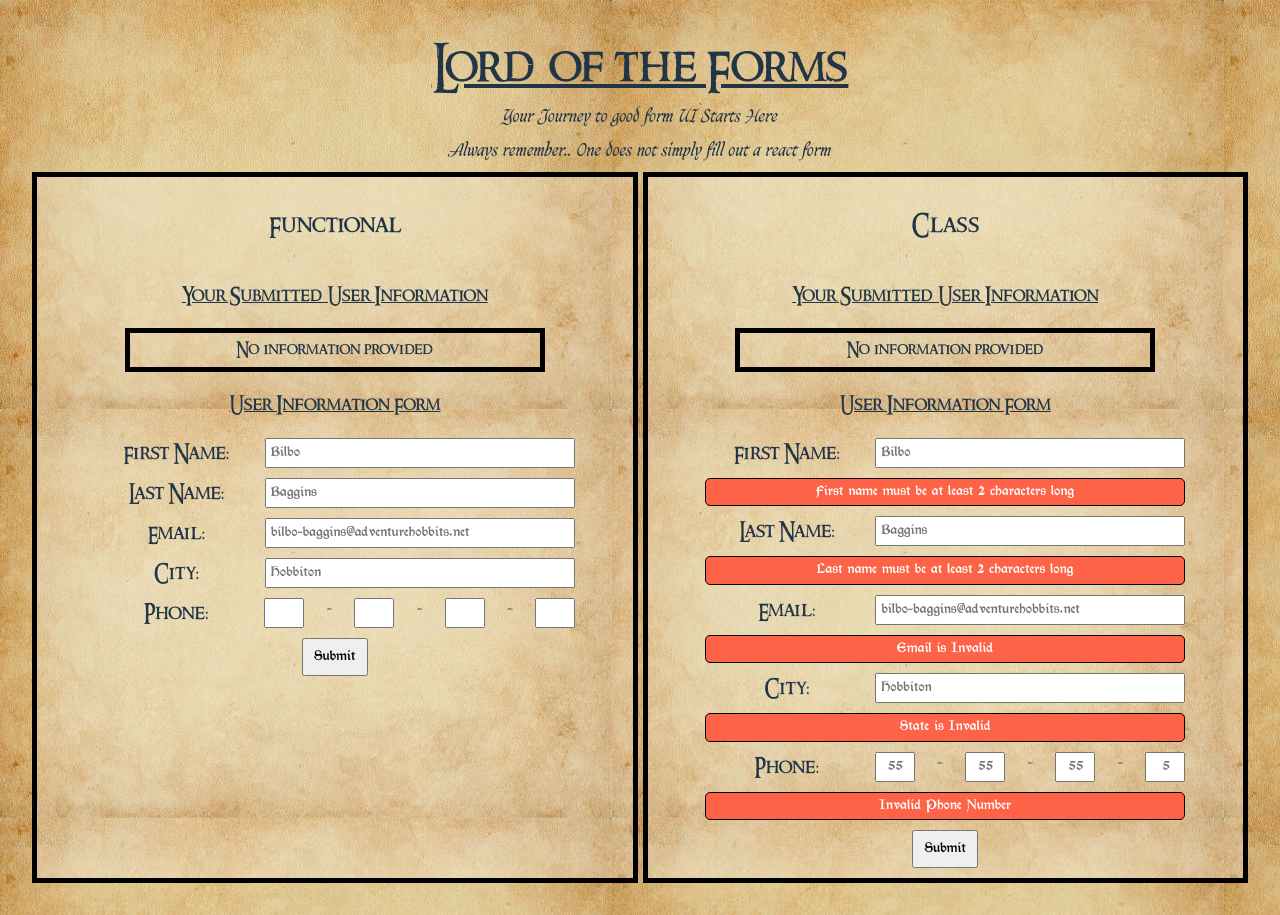
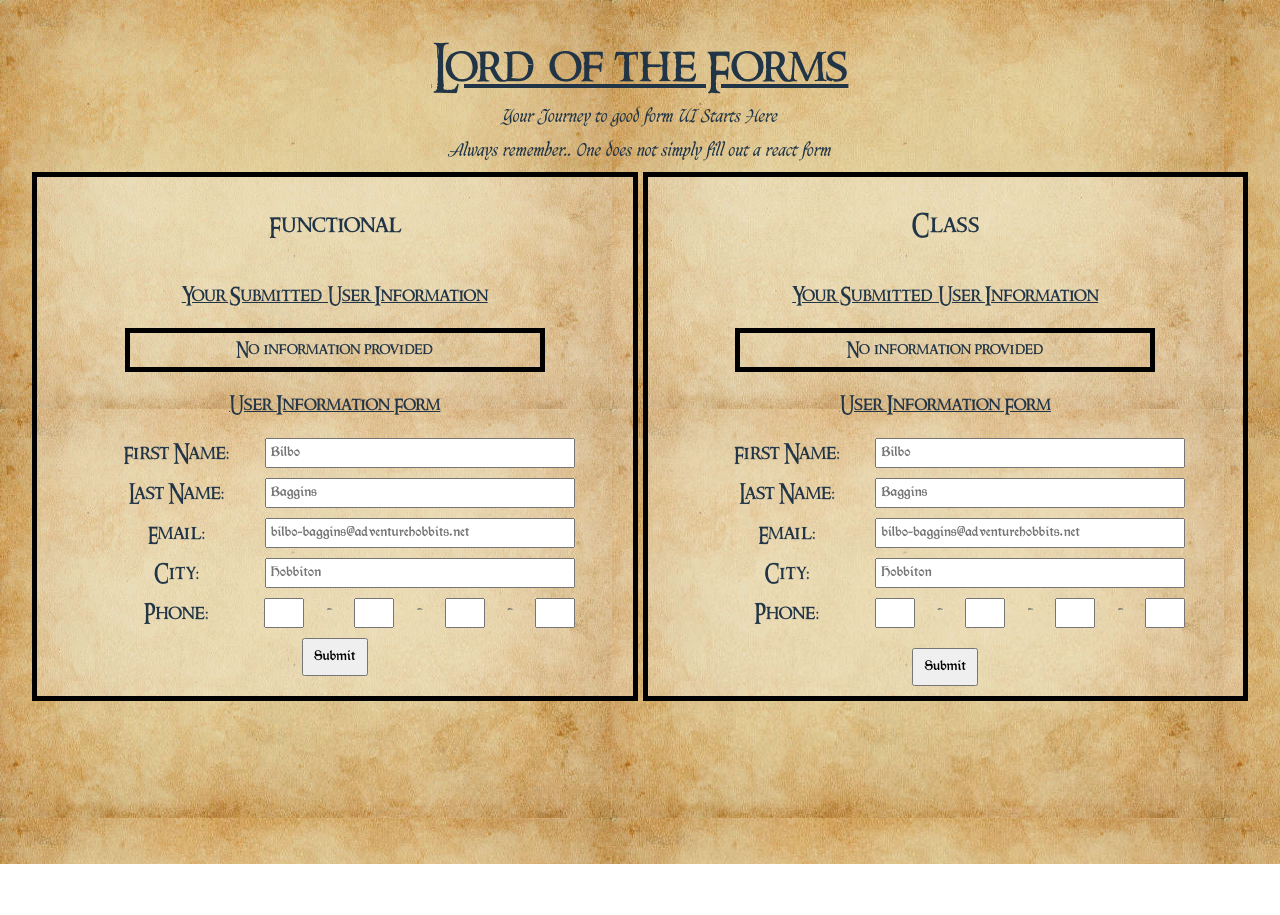
Before and after one commit to mbndvmDevslopes/lotf, a React (Vite) app: page / in a window 1280 px wide. After the commit the page ends 864 px from the top, so only its background shows below. Built offline with nearby package versions, Linux system fonts and the light colour scheme.

Commit message:
Final before error checking and cleanup

```diff
--- a/src/ClassApp/ClassApp.tsx
+++ b/src/ClassApp/ClassApp.tsx
@@ -2,24 +2,41 @@ import { Component } from 'react';
 import { ClassForm } from './ClassForm';
 import { UserInformation } from '../types';
 import { ProfileInformation } from '../ProfileInformation';
-type State = { userInformation: UserInformation | null };
 
-const defaultUser: UserInformation = {
+/* const defaultUser: UserInformation = {
   email: 'default@default.com',
   firstName: 'Default',
   lastName: 'Default',
   phone: '1234567',
   city: 'Hobbiton',
+}; */
+type ClassAppState = {
+  userData: UserInformation;
 };
 
-export class ClassApp extends Component<Record<string, never>, State> {
+export class ClassApp extends Component<Record<string, never>, ClassAppState> {
+  state = {
+    userData: {
+      email: '',
+      firstName: '',
+      lastName: '',
+      city: '',
+      phone: '',
+    },
+  };
+
+  handleUpdateUserData = (newUserData: UserInformation) => {
+    this.setState({ userData: newUserData });
+  };
   render() {
     let shouldSetNull = true;
-    if (Object.values(defaultUser).every((value) => value === '')) {
+    if (Object.values(this.state.userData).every((value) => value === '')) {
       shouldSetNull = true;
     } else {
       shouldSetNull = false;
     }
+    console.log('inapp', this.state.userData);
+
     return (
       <>
         <h2>Class</h2>
@@ -27,11 +44,14 @@ export class ClassApp extends Component<Record<string, never>, State> {
           userData={
             // toggle the following lines to change
             // null
-            //shouldSetNull ? null : defaultUser
-            null
+            shouldSetNull ? null : this.state.userData
+            //null
           }
         />
-        <ClassForm />
+        <ClassForm
+          userData={this.state.userData}
+          handleUpdateUserData={this.handleUpdateUserData}
+        />
       </>
     );
   }
--- a/src/ClassApp/ClassForm.tsx
+++ b/src/ClassApp/ClassForm.tsx
@@ -1,14 +1,98 @@
-import { Component } from "react";
-import { ErrorMessage } from "../ErrorMessage";
+import { ChangeEvent, Component } from 'react';
 
-const firstNameErrorMessage = "First name must be at least 2 characters long";
-const lastNameErrorMessage = "Last name must be at least 2 characters long";
-const emailErrorMessage = "Email is Invalid";
-const cityErrorMessage = "State is Invalid";
-const phoneNumberErrorMessage = "Invalid Phone Number";
+import { ErrorMessage } from '../ErrorMessage';
+import { UserInformation } from '../types';
+import { isEmailValid, isNameValid, isCityValid } from '../utils/validations';
+import { allCities } from '../utils/all-cities';
+import { isPhoneNumberValid } from '../utils/validations';
+import { PhoneInputState } from '../types';
+import { ClassTextInput } from './ClassTextInput';
+import { ClassPhoneInput } from './ClassPhoneInput';
 
-export class ClassForm extends Component {
+type ErrorMessages = {
+  [key: string]: string;
+};
+
+const errorMessages: ErrorMessages = {
+  firstName: 'First name must be at least 2 characters long',
+  lastName: 'Last name must be at least 2 characters long',
+  email: 'Email is Invalid',
+  city: 'State is Invalid',
+  phoneNumber: 'Invalid Phone Number',
+};
+
+type GameBoardProps = {
+  userData: UserInformation;
+  handleUpdateUserData: (newUserData: UserInformation) => void;
+};
+
+export class ClassForm extends Component<GameBoardProps> {
+  state = {
+    formInputs: { firstName: '', lastName: '', email: '', city: '', phone: '' },
+    phoneInputState: ['', '', '', ''] as PhoneInputState,
+    isSubmitted: false,
+  };
+
+  handleInputChange = (e: ChangeEvent<HTMLInputElement>) => {
+    const { name, value } = e.target;
+
+    // Update the input value
+    this.setState({
+      formInputs: {
+        ...this.state.formInputs,
+        [name]: value,
+      },
+    });
+  };
+  updatePhoneInputState = (newState: PhoneInputState) => {
+    this.setState({ phoneInputState: newState });
+  };
   render() {
+    const [isFirstNameInputValid, isLastNameInputValid] = [
+      this.state.formInputs.firstName,
+      this.state.formInputs.lastName,
+    ].map(isNameValid);
+    const cityNotBlank = isCityValid(this.state.formInputs.city);
+    const validEmail = isEmailValid(this.state.formInputs.email);
+    console.log(this.state.phoneInputState);
+    const validPhoneNumber = isPhoneNumberValid(this.state.phoneInputState);
+
+    const shouldShowFirstNameError =
+      !isFirstNameInputValid && this.state.isSubmitted;
+    const shouldShowLastNameError =
+      !isLastNameInputValid && this.state.isSubmitted;
+    const shouldShowEmailError = !validEmail && this.state.isSubmitted;
+    const shouldShowCityError = !cityNotBlank && this.state.isSubmitted;
+    const shouldShowPhoneNumberError =
+      !validPhoneNumber && this.state.isSubmitted;
+
+    const updateFormData = () => {
+      if (
+        !isFirstNameInputValid ||
+        !isLastNameInputValid ||
+        !validEmail ||
+        !cityNotBlank ||
+        !validPhoneNumber
+      ) {
+        alert('bad data');
+        return;
+      } else {
+        const updatedFormInputs = {
+          ...this.state.formInputs,
+          phone: this.state.phoneInputState.join(''),
+        };
+
+        this.props.handleUpdateUserData(updatedFormInputs);
+      }
+    };
+
+    const handleSubmit = (e: React.FormEvent<HTMLElement>) => {
+      e.preventDefault();
+      this.setState({ isSubmitted: true });
+
+      updateFormData();
+    };
+
     return (
       <form>
         <u>
@@ -16,36 +100,92 @@ export class ClassForm extends Component {
         </u>
 
         {/* first name input */}
-        <div className="input-wrap">
-          <label>{"First Name"}:</label>
-          <input placeholder="Bilbo" />
-        </div>
-        <ErrorMessage message={firstNameErrorMessage} show={true} />
+        {/*  <div className="input-wrap">
+          <label>{'First Name'}:</label>
+          <input
+            placeholder="Bilbo"
+            name="firstName"
+            value={this.state.formInputs.firstName}
+            onChange={this.handleInputChange}
+          />
+        </div> */}
+        <ClassTextInput
+          label={'First Name'}
+          inputProps={{
+            value: this.state.formInputs.firstName,
+            placeholder: 'Bilbo',
+            name: 'firstName',
+            onChange: this.handleInputChange,
+          }}
+        />
+        {shouldShowFirstNameError && (
+          <ErrorMessage message={errorMessages.firstName} show={true} />
+        )}
 
         {/* last name input */}
-        <div className="input-wrap">
-          <label>{"Last Name"}:</label>
+        <ClassTextInput
+          label={'Last Name'}
+          inputProps={{
+            value: this.state.formInputs.lastName,
+            placeholder: 'Baggins',
+            name: 'lastName',
+            onChange: this.handleInputChange,
+          }}
+        />
+        {/* <div className="input-wrap">
+          <label>{'Last Name'}:</label>
           <input placeholder="Baggins" />
-        </div>
-        <ErrorMessage message={lastNameErrorMessage} show={true} />
+        </div> */}
+        {shouldShowLastNameError && (
+          <ErrorMessage message={errorMessages.lastName} show={true} />
+        )}
 
         {/* Email Input */}
-        <div className="input-wrap">
-          <label>{"Email"}:</label>
+        <ClassTextInput
+          label={'Email'}
+          inputProps={{
+            value: this.state.formInputs.email,
+            placeholder: 'bilbo-baggins@adventurehobbits.net',
+            name: 'email',
+            onChange: this.handleInputChange,
+          }}
+        />
+        {/*   <div className="input-wrap">
+          <label>{'Email'}:</label>
           <input placeholder="bilbo-baggins@adventurehobbits.net" />
-        </div>
-        <ErrorMessage message={emailErrorMessage} show={true} />
+        </div> */}
+        {shouldShowEmailError && (
+          <ErrorMessage message={errorMessages.email} show={true} />
+        )}
 
         {/* City Input */}
+        {/* <div className="input-wrap">
+          <label>{'City'}:</label>
+          <input placeholder="Hobbiton" />
+        </div> */}
         <div className="input-wrap">
-          <label>{"City"}:</label>
-          <input placeholder="Hobbiton" />
+          <label>{'City'}:</label>
+          <input
+            placeholder="Hobbiton"
+            type="text"
+            list="cities"
+            value={this.state.formInputs.city}
+            onChange={this.handleInputChange}
+            name="city"
+          />
+          <datalist id="cities">
+            {allCities.map((city, index) => (
+              <option value={city} key={index}></option>
+            ))}
+          </datalist>
         </div>
-        <ErrorMessage message={cityErrorMessage} show={true} />
+        {shouldShowCityError && (
+          <ErrorMessage message={errorMessages.city} show={true} />
+        )}
 
         <div className="input-wrap">
-          <label htmlFor="phone">Phone:</label>
-          <div id="phone-input-wrap">
+          {/*  <label htmlFor="phone">Phone:</label> */}
+          {/*    <div id="phone-input-wrap">
             <input type="text" id="phone-input-1" placeholder="55" />
             -
             <input type="text" id="phone-input-2" placeholder="55" />
@@ -53,12 +193,18 @@ export class ClassForm extends Component {
             <input type="text" id="phone-input-3" placeholder="55" />
             -
             <input type="text" id="phone-input-4" placeholder="5" />
-          </div>
+          </div> */}
+          <ClassPhoneInput
+            /*    phoneInputState={[...this.state.phoneInputState, '', '', '']} */
+            phoneInputState={this.state.phoneInputState}
+            updatePhoneInputState={this.updatePhoneInputState}
+          />
         </div>
+        {shouldShowPhoneNumberError && (
+          <ErrorMessage message={errorMessages.phoneNumber} show={true} />
+        )}
 
-        <ErrorMessage message={phoneNumberErrorMessage} show={true} />
-
-        <input type="submit" value="Submit" />
+        <input type="submit" value="Submit" onClick={handleSubmit} />
       </form>
     );
   }
--- /dev/null
+++ b/src/ClassApp/ClassPhoneInput.tsx
@@ -0,0 +1,92 @@
+import React, { createRef, ChangeEventHandler, Component } from 'react';
+import { PhoneInputState } from '../types';
+
+type PhoneInputProps = {
+  phoneInputState: string[];
+  updatePhoneInputState: (newState: PhoneInputState) => void;
+};
+
+export class ClassPhoneInput extends Component<
+  PhoneInputProps,
+  PhoneInputState
+> {
+  /*   ref0: RefObject<HTMLInputElement> = createRef(); */
+  ref0 = createRef<HTMLInputElement>();
+  ref1 = createRef<HTMLInputElement>();
+  ref2 = createRef<HTMLInputElement>();
+  ref3 = createRef<HTMLInputElement>();
+
+  phonRefs = [this.ref0, this.ref1, this.ref2, this.ref3];
+
+  createOnChangeHandler =
+    (index: 0 | 1 | 2 | 3): ChangeEventHandler<HTMLInputElement> =>
+    (e) => {
+      const lengths = [2, 2, 2, 1];
+      const currentMaxLength = lengths[index];
+      const nextRef = this.phonRefs[index + 1];
+      const prevRef = this.phonRefs[index - 1];
+      const value = e.target.value;
+      const shouldGoToNextRef =
+        currentMaxLength === value.length && nextRef?.current;
+      const shouldGoToPrevRef = value.length === 0;
+
+      const newState = this.props.phoneInputState.map(
+        (phoneInput, phoneInputIndex) =>
+          index === phoneInputIndex
+            ? e.target.value.replace(/\D/g, '').slice(0, currentMaxLength) //allow only digits and limit typing length to lengths array
+            : phoneInput
+      ) as PhoneInputState;
+      this.props.updatePhoneInputState(newState);
+
+      if (shouldGoToNextRef) {
+        nextRef?.current?.focus();
+      }
+      if (shouldGoToPrevRef) {
+        prevRef?.current?.focus();
+      }
+    };
+  render() {
+    return (
+      <div className="input-wrap">
+        <label htmlFor="phone">Phone:</label>
+        <div id="phone-input-wrap">
+          <input
+            type="text"
+            name="1"
+            id="phone-input-1"
+            value={this.props.phoneInputState[0]}
+            onChange={this.createOnChangeHandler(0)}
+            ref={this.ref0}
+          />
+          -
+          <input
+            type="text"
+            name="2"
+            id="phone-input-2"
+            value={this.props.phoneInputState[1]}
+            onChange={this.createOnChangeHandler(1)}
+            ref={this.ref1 as React.RefObject<HTMLInputElement>}
+          />
+          -
+          <input
+            type="text"
+            name="3"
+            id="phone-input-3"
+            value={this.props.phoneInputState[2]}
+            onChange={this.createOnChangeHandler(2)}
+            ref={this.ref2 as React.RefObject<HTMLInputElement>}
+          />
+          -
+          <input
+            type="text"
+            name="4"
+            id="phone-input-4"
+            value={this.props.phoneInputState[3]}
+            onChange={this.createOnChangeHandler(3)}
+            ref={this.ref3 as React.RefObject<HTMLInputElement>}
+          />
+        </div>
+      </div>
+    );
+  }
+}
--- a/src/ClassApp/ClassTextInput.tsx
+++ b/src/ClassApp/ClassTextInput.tsx
@@ -1,11 +1,17 @@
 import { ComponentProps, Component } from 'react';
 
-export class ClassTextInput extends Component {
+type TextInputProps = {
+  label: string;
+
+  inputProps: ComponentProps<'input'>;
+};
+
+export class ClassTextInput extends Component<TextInputProps> {
   render() {
     return (
       <div className="input-wrap">
-        <label>{this.label}:</label>
-        <input type="text" {...inputProps} />
+        <label>{this.props.label}:</label>
+        <input type="text" {...this.props.inputProps} />
       </div>
     );
   }
--- a/src/FunctionalApp/FunctionalForm.tsx
+++ b/src/FunctionalApp/FunctionalForm.tsx
@@ -87,15 +87,11 @@ export const FunctionalForm: React.FC<FormProps> = ({ setUserData }) => {
       alert('bad data');
       return;
     } else {
-      //setRawData(formInputs);
-      //setRawData({
       setUserData({
         ...formInputs,
         phone: phoneInputState.join(''),
       });
-      console.log(formInputs);
-      /* setFormInputs(initialFormInputs);
-      setIsSubmitted(false); */
+
       resetForm();
     }
   };
--- a/src/FunctionalApp/PhoneInput.tsx
+++ b/src/FunctionalApp/PhoneInput.tsx
@@ -1,6 +1,5 @@
 import React, { useRef, ChangeEventHandler } from 'react';
 
-//export type PhoneInputState = [string, string, string, string];
 import { PhoneInputState } from '../types';
 
 type FormProps = {
```
